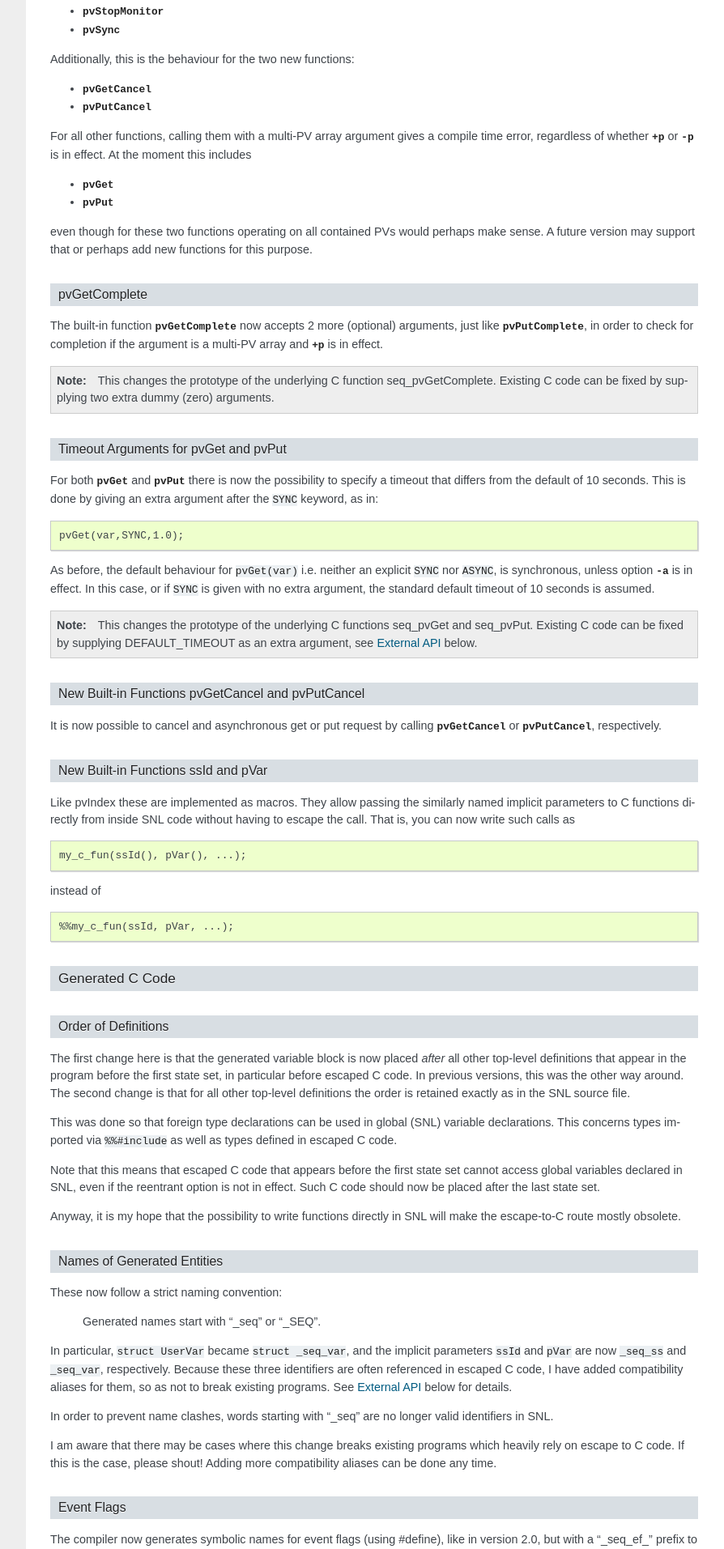
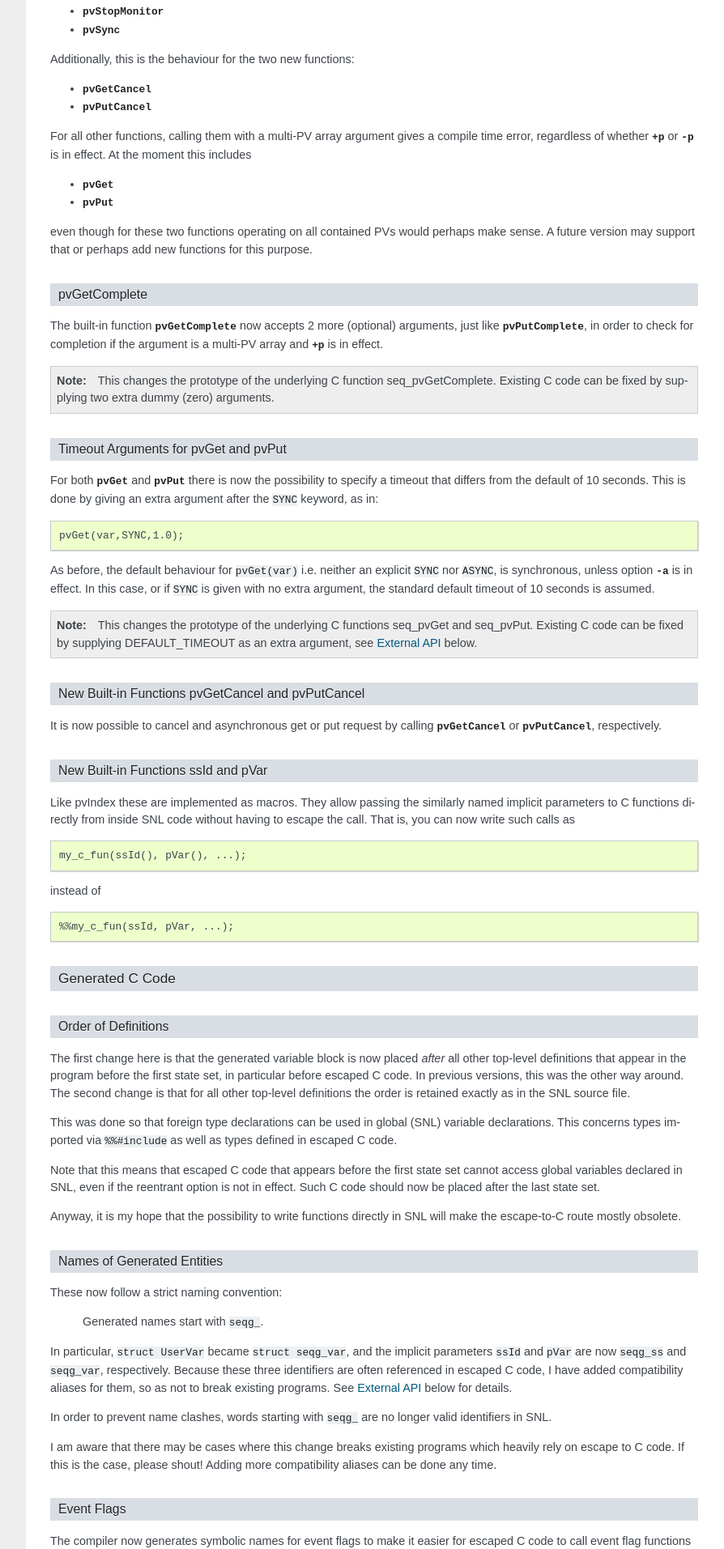
Before and after one commit to jeonghanlee/sequencer-2-2, a Sphinx documentation site: the page built from documentation/ReleaseNotes-2-2.txt, in a window 1280 px wide. Shown: the part 3087-5000 px from the top of the page at 81% size, without its empty margins (352-1246 px from the left). Built offline with Sphinx 7.4.7, drawn with Linux system fonts in a browser that asks for light colours; some of the changed text lies outside the part shown.

Commit message:
docs: adapt release notes to latest changes wrt naming of generated identifiers

```diff
--- a/documentation/ReleaseNotes-2-2.txt
+++ b/documentation/ReleaseNotes-2-2.txt
@@ -314,15 +314,15 @@ Names of Generated Entities
 
 These now follow a strict naming convention:
 
-  Generated names start with "_seq" or "_SEQ".
+  Generated names start with ``seqg_``.
 
-In particular, ``struct UserVar`` became ``struct _seq_var``, and the
-implicit parameters ``ssId`` and ``pVar`` are now ``_seq_ss`` and
-``_seq_var``, respectively. Because these three identifiers are often
+In particular, ``struct UserVar`` became ``struct seqg_var``, and the
+implicit parameters ``ssId`` and ``pVar`` are now ``seqg_ss`` and
+``seqg_var``, respectively. Because these three identifiers are often
 referenced in escaped C code, I have added compatibility aliases for them,
 so as not to break existing programs. See `External API`_ below for details.
 
-In order to prevent name clashes, words starting with "_seq" are no longer
+In order to prevent name clashes, words starting with ``seqg_`` are no longer
 valid identifiers in SNL.
 
 I am aware that there may be cases where this change breaks existing
@@ -332,9 +332,8 @@ shout! Adding more compatibility aliases can be done any time.
 Event Flags
 ~~~~~~~~~~~
 
-The compiler now generates symbolic names for event flags (using #define),
-like in version 2.0, but with a "_seq_ef_" prefix to the name. Escaped C
-code can use these names when calling event flag functions.
+The compiler now generates symbolic names for event flags to make it easier for
+escaped C code to call event flag functions (seq_ef*).
 
 
 External API
@@ -382,10 +381,10 @@ Compatibility Aliases
 ::
 
   typedef SEQ_VARS USER_VAR
-  #define ssId                  _seq_ss
-  #define pVar                  _seq_var
+  #define ssId                  seqg_ss
+  #define pVar                  seqg_var
   #define USER_VAR              SEQ_VARS
-  #define UserVar               _seq_vars
+  #define UserVar               seqg_vars
   #define VAR_ID                CH_ID
   #define EV_ID                 EF_ID
   #define seq_pvFreeQ           seq_pvFlushQ
```
